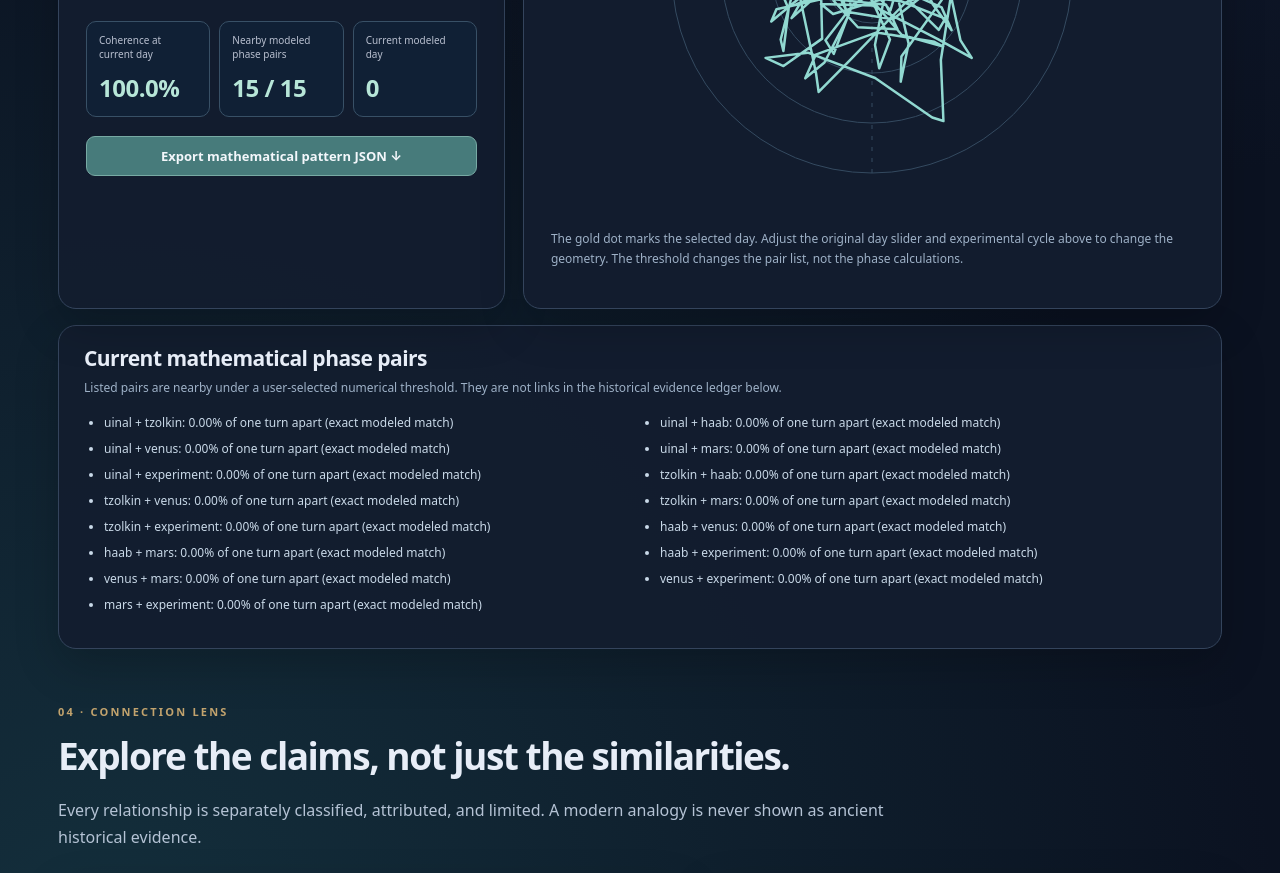
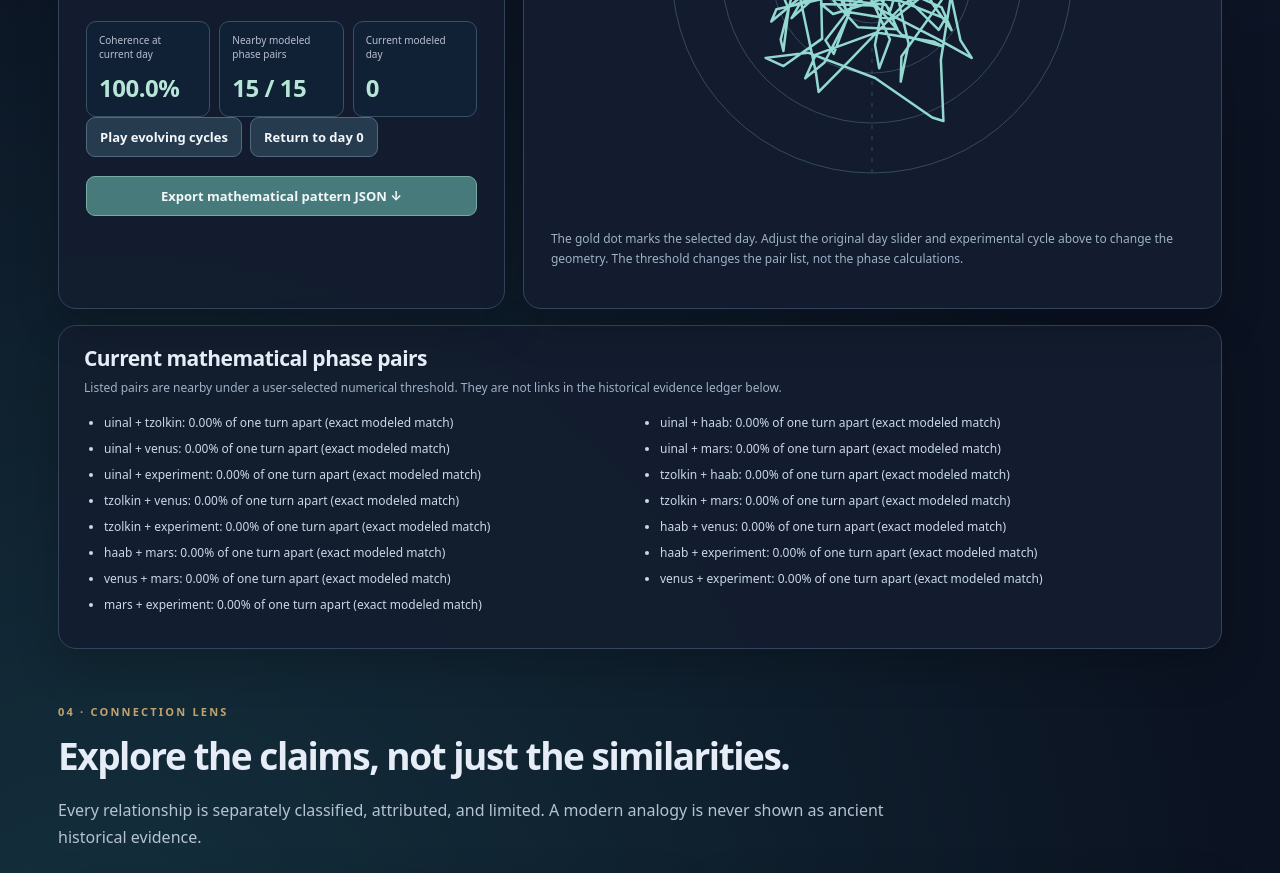
Before and after one commit to MichaelWave369/CycleWeave, a website with bundled scripts: page index.html in a window 1280 px wide. Shown: the part 1881-2754 px from the top of the page. Built offline with nearby package versions, Linux system fonts and the light colour scheme.

Commit message:
feat: add explicit user-controlled cycle playback

```diff
--- a/index.html
+++ b/index.html
@@ -65,6 +65,7 @@
           <div><small>Nearby modeled phase pairs</small><strong id="pattern-pairs">—</strong></div>
           <div><small>Current modeled day</small><strong id="pattern-day">0</strong></div>
         </div>
+        <div class="buttons pattern-playback"><button id="pattern-play" type="button" aria-pressed="false">Play evolving cycles</button><button id="pattern-rewind" type="button">Return to day 0</button></div>
         <button id="pattern-export" class="export" type="button">Export mathematical pattern JSON ↓</button>
         <p id="pattern-message" class="note" role="status"></p>
       </div>
```
